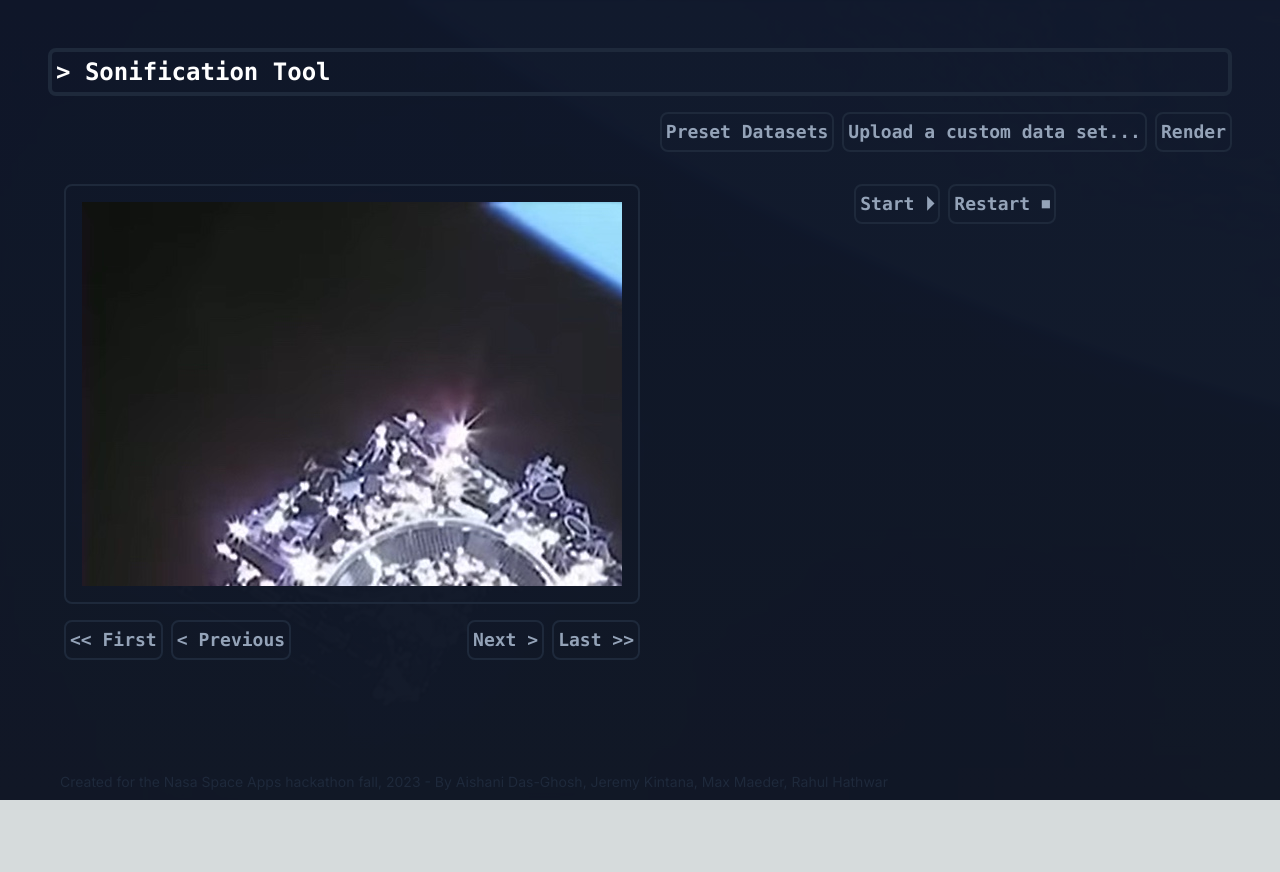
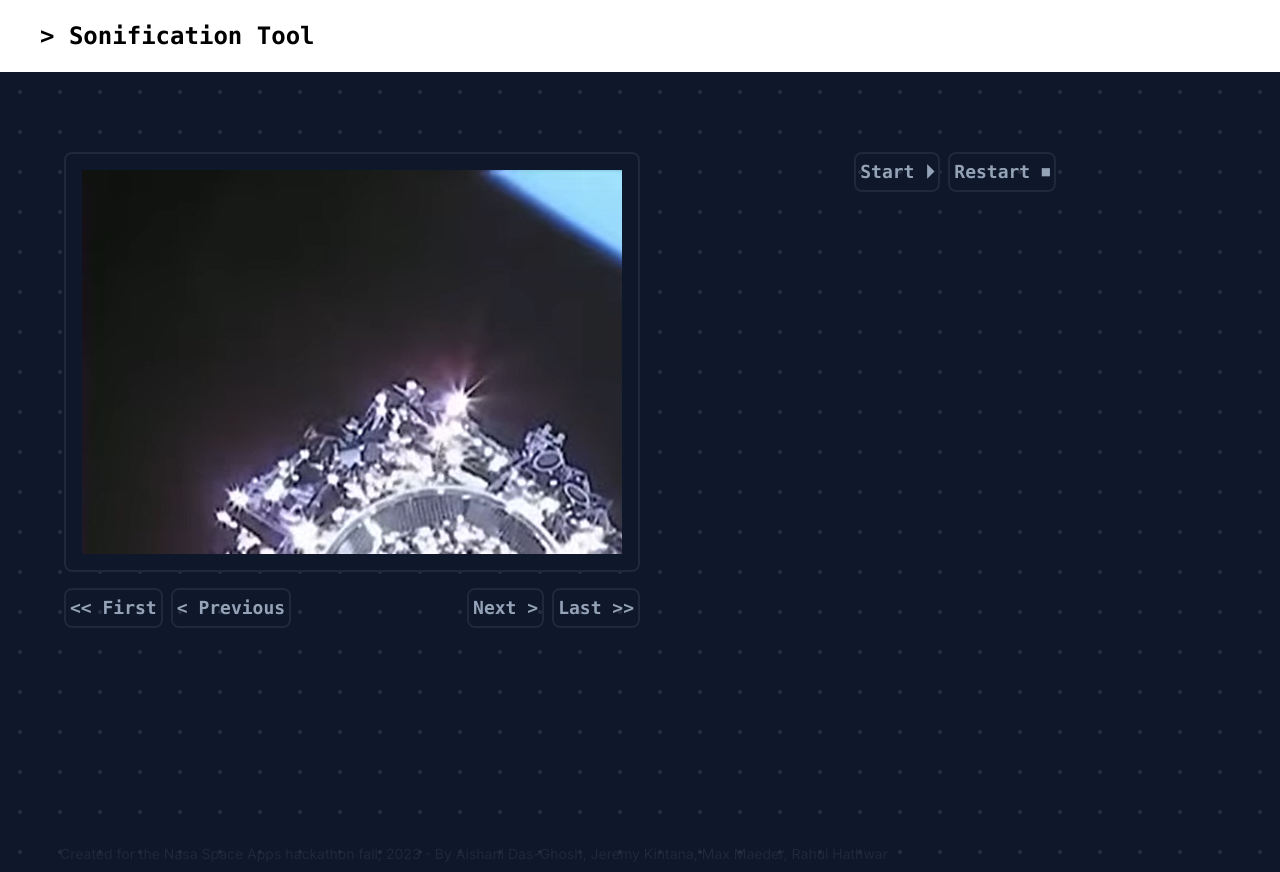
Before and after one commit to MaxMaeder/NASA-Space-Apps, a Next.js app in the folder frontend/: page / in a window 1280 px wide. Before the commit the page ends 800 px from the top, so only its background shows below. Built offline with nearby package versions, Linux system fonts and the light colour scheme.

Commit message:
Add header

```diff
--- a/frontend/app/globals.css
+++ b/frontend/app/globals.css
@@ -2,26 +2,11 @@
 @tailwind components;
 @tailwind utilities;
 
-:root {
-  --foreground-rgb: 0, 0, 0;
-  --background-start-rgb: 214, 219, 220;
-  --background-end-rgb: 255, 255, 255;
+body {
+  color: rgb(255, 255, 255);
 }
 
-@media (prefers-color-scheme: dark) {
-  :root {
-    --foreground-rgb: 255, 255, 255;
-    --background-start-rgb: 0, 0, 0;
-    --background-end-rgb: 0, 0, 0;
-  }
+.background {
+  background-image: radial-gradient(rgba(235,235,235,.1) 2px,transparent 0);
+  background-size: 40px 40px;
 }
-
-body {
-  color: rgb(var(--foreground-rgb));
-  background: linear-gradient(
-      to bottom,
-      transparent,
-      rgb(var(--background-end-rgb))
-    )
-    rgb(var(--background-start-rgb));
-}
--- /dev/null
+++ b/frontend/app/index/header.tsx
@@ -0,0 +1,10 @@
+const Header = () => {
+  return (
+    <div className="py-5 px-10 bg-white text-black ">
+
+      <h1 className={"font-mono text-2xl font-bold"}>{"> Sonification Tool"}</h1>
+    </div>
+  );
+}
+
+export default Header;
--- a/frontend/app/layout.tsx
+++ b/frontend/app/layout.tsx
@@ -1,6 +1,8 @@
 import './globals.css'
+
+import Header from './index/header'
+import { Inter } from 'next/font/google'
 import type { Metadata } from 'next'
-import { Inter } from 'next/font/google'
 
 const inter = Inter({ subsets: ['latin'] })
 
@@ -16,7 +18,12 @@ export default function RootLayout({
 }) {
   return (
     <html lang="en">
-      <body className={inter.className}>{children}</body>
+      <body className={inter.className}>
+        <Header />
+        <main className="flex min-h-screen flex-col pt-12 px-12 justify-between background bg-slate-900">
+          {children}
+        </main>
+      </body>
     </html>
   )
 }
--- a/frontend/app/page.tsx
+++ b/frontend/app/page.tsx
@@ -1,5 +1,6 @@
+import Chart from 'chart.js/auto';
+import Header from "./index/header";
 import Image from 'next/image'
-import Chart from 'chart.js/auto';
 
 const config = {
   type: 'line',
@@ -18,21 +19,11 @@ const config = {
   },
 };
 
+
 export default function Home() {
   return (
-    <main className="flex min-h-screen flex-col pt-12 px-12 justify-between">
-      {/* Background Gradient */}
-      <div className="bg-gradient-to-b from-slate-900 to-gray-900 min-h-screen w-full overflow-hidden absolute top-0 left-0 -z-20" />
-      <div className={"bg-nasa min-h-screen w-full overflow-hidden absolute top-0 left-0 -z-10"} style={{"opacity": 0.01}}/>
-
+    <>
       <div>
-        <h1 className={"text-white font-mono font-black text-2xl border-slate-800 border-4 p-1 rounded-lg"}>{"> Sonification Tool"}</h1>
-
-        <div className={"w-full flex flex-row mt-4 font-mono font-semibold space-x-2 justify-end text-slate-400"}>
-          <div className={"border-2 border-slate-800 text-lg p-1 rounded-lg w-fit"}>Preset Datasets</div>
-          <div className={"border-2 border-slate-800 text-lg p-1 rounded-lg w-fit"}>Upload a custom data set...</div>
-          <div className={"border-2 border-slate-800 text-lg p-1 rounded-lg w-fit"}>Render</div>
-        </div>
 
         <div className={"flex flex-row w-full mt-4 pt-4 px-4 space-x-4"}>
           <div className={"w-1/2"}>
@@ -66,6 +57,6 @@ export default function Home() {
       </div>
 
       <p className={"text-sm text-slate-800 px-3 mb-2"}>Created for the Nasa Space Apps hackathon fall, 2023 - By Aishani Das-Ghosh, Jeremy Kintana, Max Maeder, Rahul Hathwar</p>
-    </main>
+    </>
   )
 }
```
